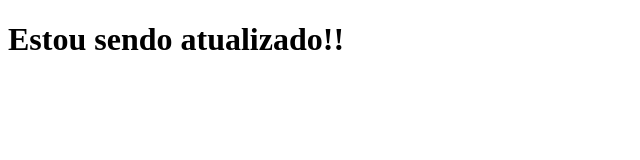
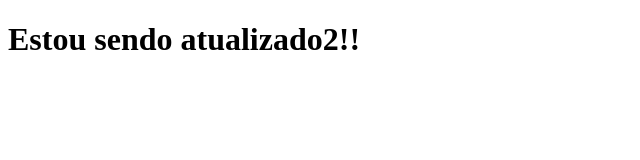
Before and after one commit to rodriguesscaio/clone-tabnews, a Next.js app: page / in a window 1280 px wide. Shown: the top 160 px of the page, without its empty margins (0-640 px from the left). Built offline with nearby package versions, Linux system fonts and the light colour scheme.

Commit message:
trigger deploy vercel

```diff
--- a/pages/index.js
+++ b/pages/index.js
@@ -1,5 +1,5 @@
 function Home() {
-  return <h1>Estou sendo atualizado!!</h1>;
+  return <h1>Estou sendo atualizado2!!</h1>;
 }
 
 export default Home;
```
